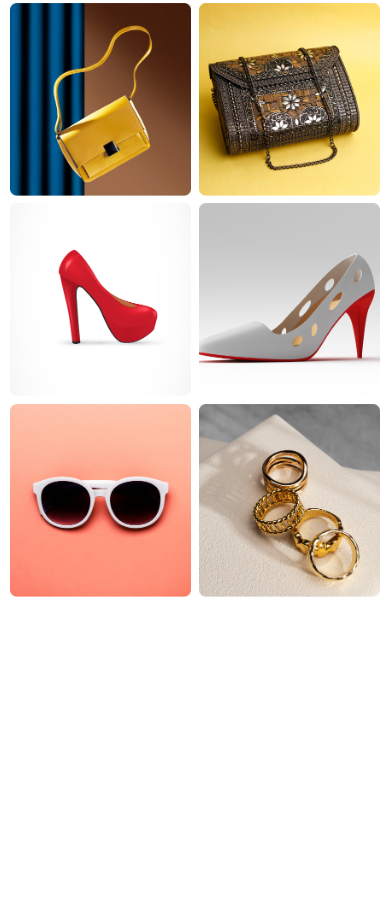
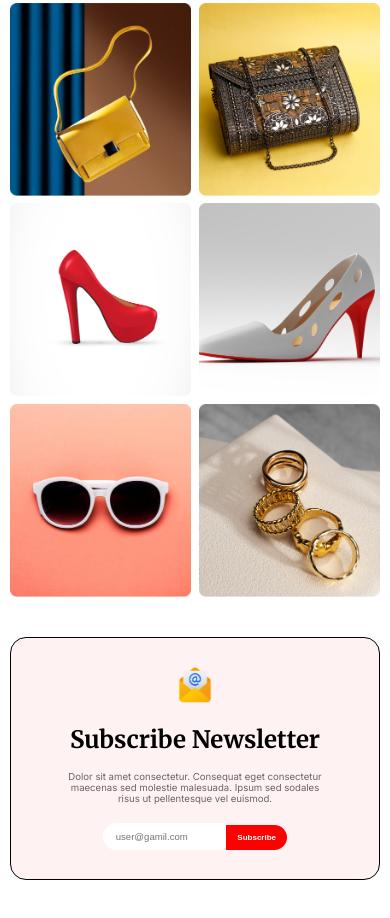
Before and after one commit to rumon3-1416/New_Year_Offer, a plain HTML site: page index.html in a window 390 px wide. Shown: the part 1885-2803 px from the top of the page. Before the commit the page ends 2522 px from the top, so only its background shows below. Drawn offline with Linux system fonts and the light colour scheme.

Commit message:
Designed to subscribe section

```diff
--- a/css/style.css
+++ b/css/style.css
@@ -331,6 +331,51 @@ section {
   margin-top: 2%;
 }
 
+/* Subscribe Section */
+.subscribe-sec {
+  border: 1px solid black;
+  background-color: rgba(255, 0, 0, 0.05);
+  text-align: center;
+  border-radius: 1rem;
+  padding: 4.5rem 0;
+}
+.subscribe-sec img {
+  width: 10%;
+  margin-bottom: 2rem;
+}
+.subscribe-sec p {
+  width: 70%;
+  margin: 2rem auto 3rem auto;
+}
+.subscribe-sec form {
+  width: 50%;
+  margin: 0 auto;
+}
+.subscribe-sec form input {
+  color: gray;
+  width: 67%;
+  font-size: 1rem;
+  font-weight: 400;
+  padding: 1rem 0.5rem 1rem 1.5rem;
+  border-top-left-radius: 2rem;
+  border-bottom-left-radius: 2rem;
+}
+.subscribe-sec form input:focus {
+  color: red;
+  outline: none;
+}
+.subscribe-sec form button {
+  background-color: red;
+  color: white;
+  width: 33%;
+  font-size: 1rem;
+  font-weight: 600;
+  padding: 1rem 0;
+  border-top-right-radius: 2rem;
+  border-bottom-right-radius: 2rem;
+  cursor: pointer;
+}
+
 /* Media */
 @media screen and (max-width: 992px) {
   /* Common Styles */
@@ -425,6 +470,25 @@ section {
   .holi-img-1 {
     margin-top: 3rem;
   }
+
+  /* Subscribe Section */
+  .subscribe-sec {
+    padding: 3rem 0;
+  }
+  .subscribe-sec img {
+    margin-bottom: 1.5rem;
+  }
+  .subscribe-sec p {
+    margin: 1.5rem auto 2rem auto;
+  }
+  .subscribe-sec form input {
+    font-size: 0.8rem;
+    padding: 0.8rem 0.4rem 0.8rem 1.2rem;
+  }
+  .subscribe-sec form button {
+    font-size: 0.8rem;
+    padding: 0.8rem 0;
+  }
 }
 @media screen and (max-width: 768px) {
   /* Common Styles */
@@ -516,6 +580,25 @@ section {
   }
   .holi-img-1 {
     margin-top: 2.5rem;
+  }
+
+  /* Subscribe Section */
+  .subscribe-sec {
+    padding: 2.5rem 0;
+  }
+  .subscribe-sec img {
+    margin-bottom: 1.2rem;
+  }
+  .subscribe-sec p {
+    margin: 1.2rem auto 1.5rem auto;
+  }
+  .subscribe-sec form input {
+    font-size: 0.7rem;
+    padding: 0.7rem 0.3rem 0.7rem 1rem;
+  }
+  .subscribe-sec form button {
+    font-size: 0.7rem;
+    padding: 0.7rem 0;
   }
 }
 @media screen and (max-width: 640px) {
@@ -612,6 +695,25 @@ section {
   .gift-container img {
     width: 49%;
   }
+
+  /* Subscribe Section */
+  .subscribe-sec {
+    padding: 1.8rem 0;
+  }
+  .subscribe-sec img {
+    margin-bottom: 1rem;
+  }
+  .subscribe-sec p {
+    margin: 1rem auto 1.2rem auto;
+  }
+  .subscribe-sec form input {
+    font-size: 0.6rem;
+    padding: 0.5rem 0.2rem 0.5rem 0.8rem;
+  }
+  .subscribe-sec form button {
+    font-size: 0.5rem;
+    padding: 0.5rem 0;
+  }
 }
 @media screen and (max-width: 360px) {
   /* Banner */
@@ -704,4 +806,14 @@ section {
   .holi-img-1 {
     margin-top: 1rem;
   }
+
+  /* Subscribe Section */
+  .subscribe-sec form input {
+    font-size: 0.5rem;
+    padding: 0.4rem 0.1rem 0.4rem 0.6rem;
+  }
+  .subscribe-sec form button {
+    font-size: 0.4rem;
+    padding: 0.4rem 0;
+  }
 }
--- a/index.html
+++ b/index.html
@@ -105,6 +105,15 @@
           <img src="./assets/images/Rectangle 8.png" alt="img">
         </div>
       </section>
+
+      <section class="subscribe-sec common-width">
+        <img src="./assets/images/Group 61.png" alt="img">
+        <h1 class="com-heading merriweather-font">Subscribe Newsletter</h1>
+        <p class="gray-text inter-font">Dolor sit amet consectetur. Consequat eget consectetur maecenas sed molestie
+          malesuada. Ipsum sed sodales risus ut
+          pellentesque vel euismod.</p>
+        <form><input type="email" placeholder="user@gamil.com"><button type="submit">Subscribe</button></form>
+      </section>
     </main>
     <footer></footer>
   </div>
```
